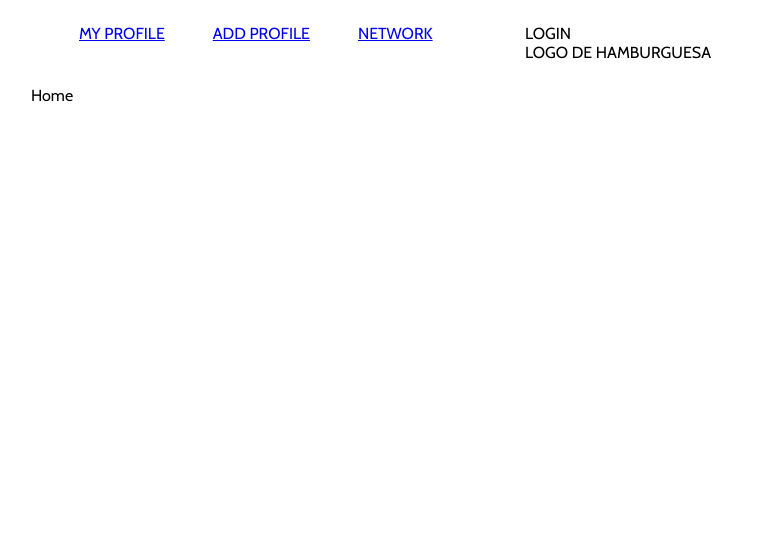
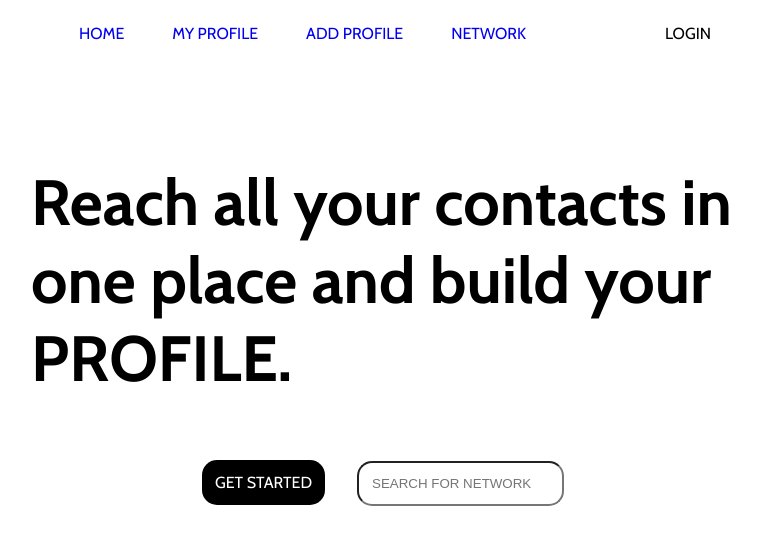
Before and after one commit to dosorio55/front-view, a React (Create React App) app: page / in a window 1280 px wide. Shown: the top 544 px of the page, without its empty margins (257-1017 px from the left). Built offline with nearby package versions, Linux system fonts and the light colour scheme.

Commit message:
hole more appealing, working on my work part

```diff
--- a/src/core/header/Header.jsx
+++ b/src/core/header/Header.jsx
@@ -10,14 +10,13 @@ const Header = () => {
   return (
     <header className='headerContainer'>
         <div>
-            {/* <Link className='headerContainer__link' to='/'>Home</Link> */}
+            <Link className='headerContainer__link' to='/'>Home</Link>
             <Link className='headerContainer__link' to='/profile'>my profile</Link>
             <Link className='headerContainer__link' to='/add-profile'>add profile</Link>
             <Link className='headerContainer__link' to='/network'>network</Link>
         </div>
         <div>
           <p onClick={modal}>login</p>
-            logo de hamburguesa
         </div>
     </header >
   )
--- a/src/core/header/Header.scss
+++ b/src/core/header/Header.scss
@@ -8,5 +8,6 @@
 
     &__link {
         padding: 1.5rem;
+        text-decoration: none;
     }
 }
--- a/src/pages/home/Home.jsx
+++ b/src/pages/home/Home.jsx
@@ -1,8 +1,19 @@
 import React from 'react'
+import { Link } from 'react-router-dom'
+import './Home.scss'
+
 
 const Home = () => {
   return (
-    <div>Home</div>
+    <div className='homeConteiner'>
+      <div className='homeConteiner__title'>
+        <h1>Reach all your contacts in one place and build your PROFILE.</h1>
+      </div>
+      <div className='homeConteiner__start'>
+        <Link to='/add-profile' className='homeConteiner__start__btn'>get started</Link>
+        <input type="text" placeholder='search for network'/>
+      </div>
+    </div>
   )
 }
 
--- /dev/null
+++ b/src/pages/home/Home.scss
@@ -0,0 +1,31 @@
+.homeConteiner {
+    display: flex;
+    flex-direction: column;
+    align-items: center;
+
+    padding-top: 6rem;
+
+    &__title {
+        max-width: 95vh;
+        font-size: 2rem;
+        font-weight: 700;
+    }
+
+    &__start {
+        padding: 4rem;
+
+        & > * {
+            text-transform: uppercase;
+            padding: 13px;
+            margin: 0 1rem;
+            border-radius: 15px;
+        }
+
+        &__btn{
+            color: white;
+            background-color: black;
+            text-decoration: none;
+        }
+    }
+
+}
--- a/src/pages/network/Network.scss
+++ b/src/pages/network/Network.scss
@@ -1,5 +1,6 @@
 .networkContainer {
     display: flex;
+    padding-top: 5rem;
 }
 
 .filter {
@@ -11,7 +12,7 @@
     // background-color: #f1f5f9;
     // display: flex;
     display: grid;
-    grid-template-columns: 120px 20rem 10rem;
+    grid-template-columns: 120px 20rem 9rem;
     // justify-items: center;
     align-items: center;
 
@@ -33,5 +34,6 @@
         text-transform: uppercase;
         justify-self: center;
         background-color: #bfdbfe;
+        border: none;
     }
 }
--- a/src/pages/profile/Profile.jsx
+++ b/src/pages/profile/Profile.jsx
@@ -60,6 +60,11 @@ const Profile = () => {
           })}
         </div>
       </div>
+
+      <div className='container'>
+        <h2>My work</h2>
+      </div>
+
     </div>
   )
 }
--- a/src/pages/profile/Profile.scss
+++ b/src/pages/profile/Profile.scss
@@ -109,5 +109,11 @@
 }
 
 .linkedin {
-    width: 100px;
+    width: 30px;
 }
+
+.container {
+    margin: 2.5rem;
+    padding: 1.5rem;
+
+}
```
